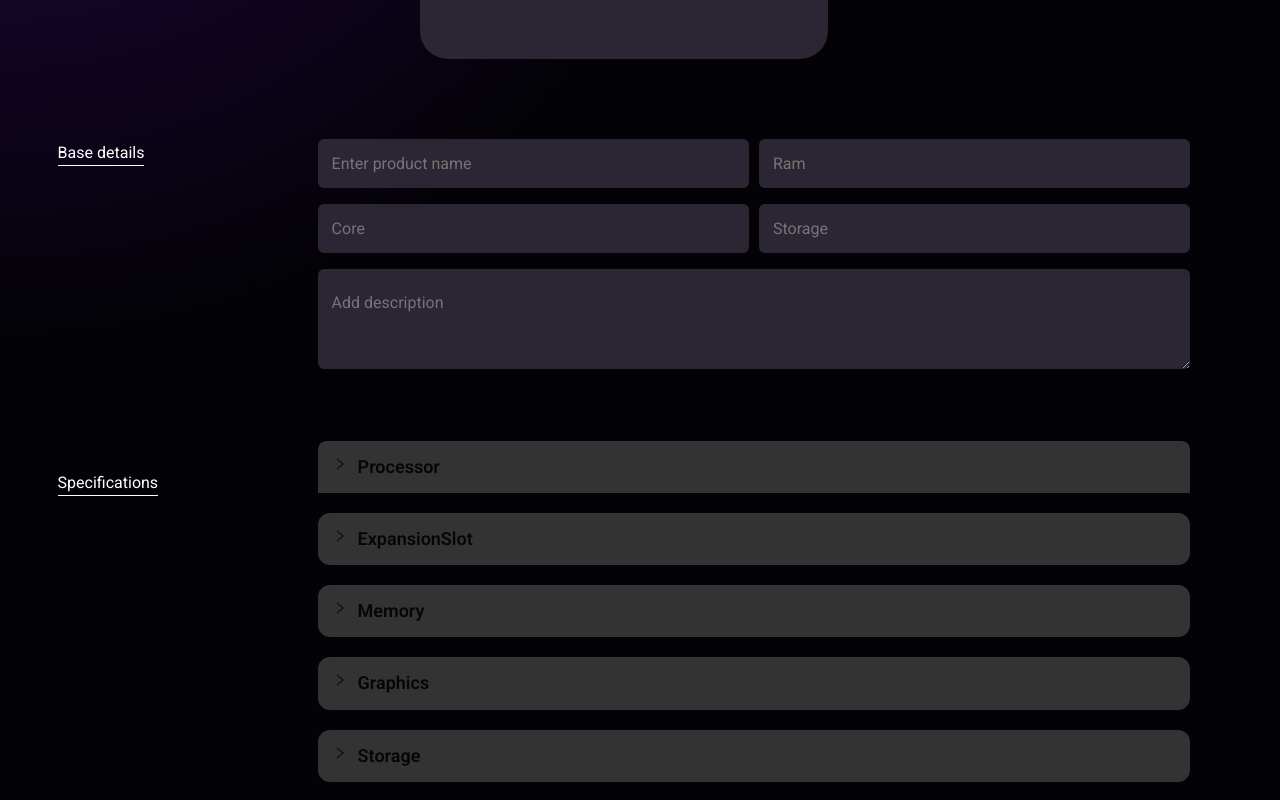
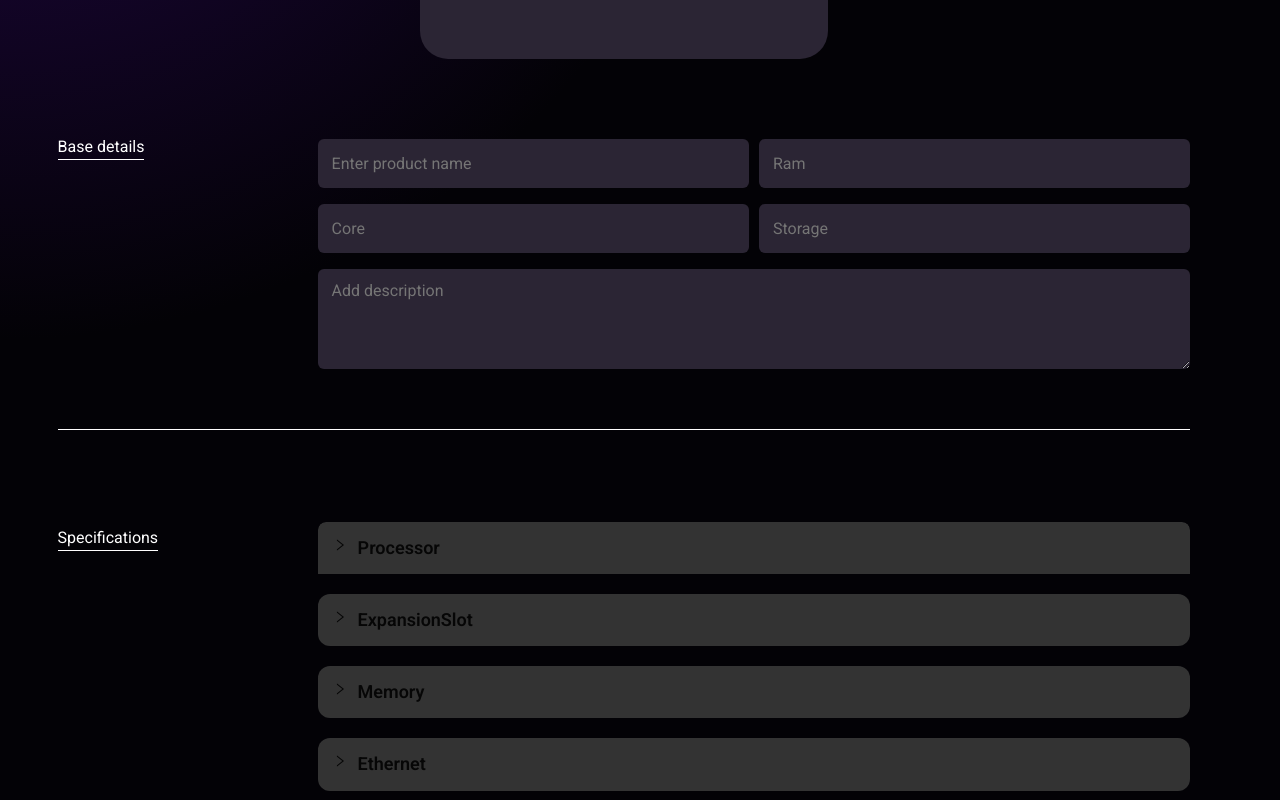
Before and after one commit to Tungston-labs/Arm_Sbc, a React (Vite) app: page /addform in a window 1280 px wide. Shown: the part 420-1220 px from the top of the page. Built offline with nearby package versions, Linux system fonts and the light colour scheme; sample sign-in values are in the browser's storage.

Commit message:
Fixed the bugs of addform page

```diff
--- a/src/Components/Addproduct/Ant-design/Spec-section.js
+++ b/src/Components/Addproduct/Ant-design/Spec-section.js
@@ -7,12 +7,17 @@ export const specSections = [
   {
     key: "expansion_slot",
     title: "ExpansionSlot",
-    fields: ["M:2"],
+    fields: ["M.2"],
   },
   {
     key: "memory",
     title: "Memory",
     fields: ["Technology", "Capacity", "Socket"],
+  },
+   {
+    key: "ethernet",
+    title: "Ethernet",
+    fields: ["Controller Speed", "Connector" ],
   },
 
   {
@@ -30,7 +35,7 @@ export const specSections = [
     {
     key: "storage",
     title: "Storage",
-    fields: ["Sata", "M:2",]
+    fields: [ "M:2","SATA",]
     },
      {
     key: "power",
@@ -55,7 +60,7 @@ export const specSections = [
      {
     key: "audio",
     title: "Audio",
-    fields: ["Interface 2"],
+    fields: ["Interface.2"],
   },
     {
     key: "security",
@@ -70,6 +75,6 @@ export const specSections = [
    {
     key: "enviorment",
     title: "Enviorment",
-    fields: ["Operating Temp", "Storage temp", "Operating humidity", "Storage humidity"],
+    fields: ["Operating Temp", "Storage Temp", "Operating Humidity", "Storage Humidity"],
   },
 ]
--- a/src/pages/AddSingleView/AddViewProduct.jsx
+++ b/src/pages/AddSingleView/AddViewProduct.jsx
@@ -36,6 +36,9 @@ import {
 } from "./AddViewProduct.styled";
 import AddetionalInformationCard from "../../Components/product/Specification/AddetionalInformationCard";
 import Layout from "../../Layout/Layout";
+import { FaEdit } from "react-icons/fa";
+import { RiDeleteBin6Line } from "react-icons/ri";
+
 
 const AddViewProduct = () => {
   const [activeTab, setActiveTab] = useState("Description");
@@ -163,9 +166,11 @@ const AddViewProduct = () => {
         <Header>{productId ? "Edit product" : "Add product"}</Header>
         <ActionBar>
           <EditButton type="primary" onClick={handleNavigate}>
+            <FaEdit style={{ marginRight:"12px"}}/>
             Edit
           </EditButton>{" "}
           <DeleteButton danger onClick={handleDelete}>
+            <RiDeleteBin6Line style={{ marginRight:"12px"}}/>
             Delete
           </DeleteButton>
         </ActionBar>
--- a/src/pages/AddSingleView/AddViewProduct.styled.js
+++ b/src/pages/AddSingleView/AddViewProduct.styled.js
@@ -37,7 +37,6 @@ export const Header = styled.h1`
     font-size: 3rem;
   }
 `;
-
 
 export const SubText = styled.p`
   color: #fff;
@@ -160,7 +159,6 @@ export const DeleteButton = styled.button`
   }
 `;
 
-
 export const ImageRow = styled.div`
   display: flex;
   align-items: flex-start;
@@ -195,7 +193,6 @@ export const ImageWrapper = styled.div`
   @media (min-width: 5120px) {
     max-width: 600px;
   }
-
 `;
 
 export const ImageContainer = styled.img`
@@ -214,16 +211,15 @@ export const ImageContainer = styled.img`
   @media (min-width: 7680px) {
     max-height: 1400px;
   }
-   @media (min-width: 1920px) {
+  @media (min-width: 1920px) {
     max-height: 1400px;
   }
-`
+`;
 
-export const NavbarContainer=styled.div`
-display: flex;
-justify-content: center;
-
-`
+export const NavbarContainer = styled.div`
+  display: flex;
+  justify-content: center;
+`;
 
 export const FormBlock = styled.div`
   flex: 1;
@@ -231,10 +227,6 @@ export const FormBlock = styled.div`
   flex-direction: column;
   justify-content: flex-start;
 `;
-
-
-
-
 
 export const HeadingBox = styled.h2`
   color: #fff;
@@ -263,7 +255,7 @@ export const HeadingBox = styled.h2`
   /* 4K */
   @media (min-width: 3840px) {
     font-size: 3rem;
-    width:300px;
+    width: 300px;
   }
 
   /* 8K */
@@ -271,9 +263,6 @@ export const HeadingBox = styled.h2`
     font-size: 36px;
   }
 `;
-
-
-
 
 export const FormArea = styled.div`
   flex: 1;
@@ -287,10 +276,12 @@ export const FormArea = styled.div`
   @media (min-width: 2560px) {
     gap: 32px;
   }
-  @media (min-width: 3840px) {   /* 4K */
+  @media (min-width: 3840px) {
+    /* 4K */
     gap: 40px;
   }
-  @media (min-width: 7680px) {   /* 8K */
+  @media (min-width: 7680px) {
+    /* 8K */
     gap: 56px;
   }
 `;
@@ -309,15 +300,13 @@ export const TwoCols = styled.div`
   @media (min-width: 3840px) {
     gap: 40px;
   }
-
 `;
 
 export const FullWidth = styled.div`
   display: flex;
 `;
-
 export const Input = styled.input`
-  padding: 15px 14px;
+  padding: 12px 14px;
   background: #2b2534;
   color: #fff;
   border: none;
@@ -325,19 +314,27 @@ export const Input = styled.input`
   width: 100%;
   font-size: 16px;
 
-  @media (min-width: 1920px) {
+  @media (max-width: 3840px) {
+    /* 4K */
+    font-size: 2.5rem;
+    padding: 24px 20px;
+  }
+  @media (max-width: 2560px) {
+    font-size: 2rem;
+    padding: 20px 18px;
+  }
+  @media (max-width: 1920px) {
     font-size: 1.5rem;
     padding: 18px 16px;
   }
-  @media (min-width: 2560px) {
-    font-size: 2rem;
-    padding: 20px 18px;
+  @media (max-width: 1620px) {
+    font-size: 1.5rem;
+    padding: 12px 16px;
   }
-  @media (min-width: 3840px) {   /* 4K */
-    font-size: 2.5rem;
-    padding: 24px 20px;
+  @media (max-width: 1024px) {
+    font-size: 1.2rem;
+    padding: 8px 16px;
   }
-
 `;
 
 export const TextArea = styled.textarea`
@@ -363,7 +360,6 @@ export const TextArea = styled.textarea`
     font-size: 2.5rem;
     padding: 28px 20px;
   }
-
 `;
 
 export const DescriptionSection = styled.div`
--- a/src/pages/addproduct/addForm/addForm.jsx
+++ b/src/pages/addproduct/addForm/addForm.jsx
@@ -1,6 +1,10 @@
 import React, { useEffect, useState } from "react";
 import { useDispatch, useSelector } from "react-redux";
-import { addNewProduct, fetchProductAdmin, fetchProductsAdmin } from "../../../redux/productSlice";
+import {
+  addNewProduct,
+  fetchProductAdmin,
+  fetchProductsAdmin,
+} from "../../../redux/productSlice";
 import { AddContainer, Header, Text } from "../addProduct.styled";
 import Layout from "../../../Layout/Layout";
 import {
@@ -17,6 +21,7 @@ import {
   TopBar,
   TwoCols,
   TextArea,
+  SectionDivider,
 } from "./addForm.styled";
 import { IoMdArrowRoundBack } from "react-icons/io";
 import ImageUploader from "../../../Components/Addproduct/ImageUploadSection/ImageUpload";
@@ -231,10 +236,11 @@ const AddForm = () => {
               </FullWidth>
             </FormArea>
           </Row>
+          <SectionDivider />
 
           <Row>
             <TextBox>
-              <LabelInline style={{ marginTop: "60px" }}>
+              <LabelInline style={{ marginTop: "40px" }}>
                 Specifications
               </LabelInline>
             </TextBox>
@@ -247,6 +253,7 @@ const AddForm = () => {
               />
             </FormArea>
           </Row>
+          <SectionDivider />
 
           <Row>
             <TextBox>
--- a/src/pages/addproduct/addForm/addForm.styled.jsx
+++ b/src/pages/addproduct/addForm/addForm.styled.jsx
@@ -58,7 +58,7 @@ export const TextBox = styled.div`
   width: 220px;
   font-size: 16px;
   color: #fff;
-  padding-top: 6px;
+  /* padding-top: 6px; */
   display: flex;
   align-items: flex-start;
 
@@ -186,6 +186,22 @@ export const AddButton = styled.button`
     font-size: 20px;
   }
   `
+  export const SectionDivider = styled.hr`
+  border: none;
+  border-top: 0.2px solid rgba(255, 255, 255, 1);
+  margin: 60px 0;
+
+  @media (min-width: 1920px) {
+    margin: 80px 0;
+  }
+  @media (min-width: 2560px) {
+    margin: 100px 0;
+  }
+  @media (min-width: 3860px) {
+    margin: 120px 0;
+  }
+`;
+
   export const CancelButton = styled.button`
   background-color: white;
   color: #000;
@@ -207,7 +223,7 @@ export const AddButton = styled.button`
   }
 `;
 export const TextArea = styled.textarea`
-  padding: 24px 14px;
+  padding: 12px 14px;
   background: #2b2534;
   color: #FFFFFF;
   border: none;
```
